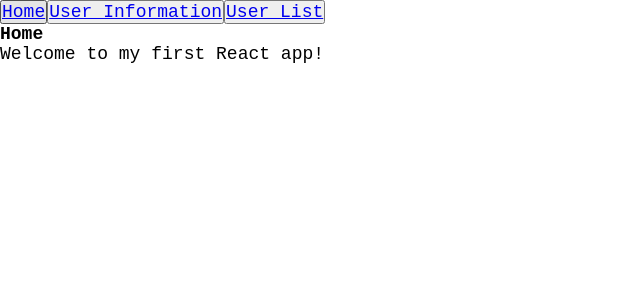
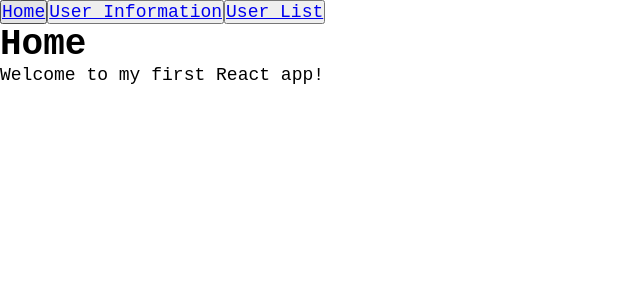
Before and after one commit to dEhiN/CBCDiploma--FSWAD, a React (Vite) app in the folder Module7_MEAN_Stack/assignments/1/code/assignment_one/: page / in a window 1280 px wide. Shown: the top 300 px of the page, without its empty margins (0-640 px from the left). Built offline with nearby package versions, Linux system fonts and the light colour scheme; the HTML template or start-up script is replaced by a standard one; a web font is replaced by a local one.

Commit message:
Added an h1 rule globally so that h1 elements are back to 2em of the base font size (which is 18px instead of 16px as the default on Chrome)

```diff
--- a/Module7_MEAN_Stack/assignments/1/code/assignment_one/src/App.css
+++ b/Module7_MEAN_Stack/assignments/1/code/assignment_one/src/App.css
@@ -3,6 +3,10 @@
     margin: 0;
     font-size: 18px;
     font-family: 'Courier New', Courier, monospace;
+}
+
+h1 {
+    font-size: 2em;
 }
 
 .fonts-google {
@@ -11,7 +15,6 @@
         font-weight: 400;
         font-style: normal;
     }
-
 
     &.playwrite-au-vic-lite {
         font-family: "Playwrite AU VIC", cursive;
@@ -31,5 +34,4 @@
         font-weight: 700;
         font-style: normal;
     }
-
 }
```
